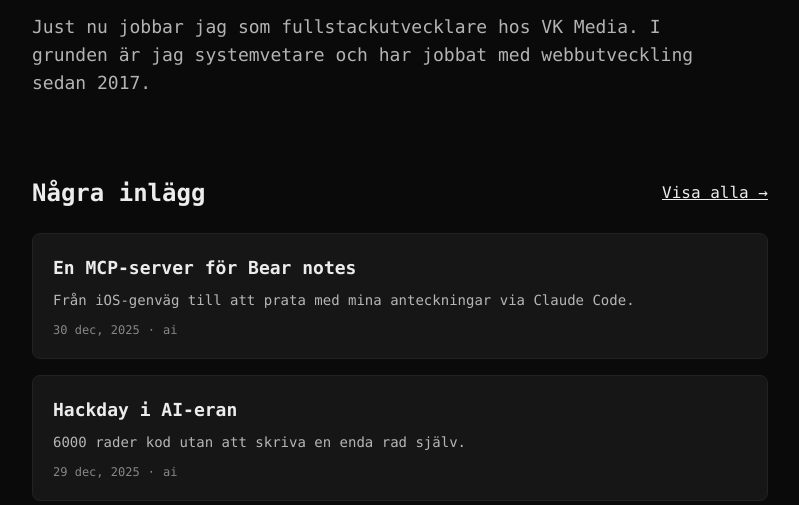
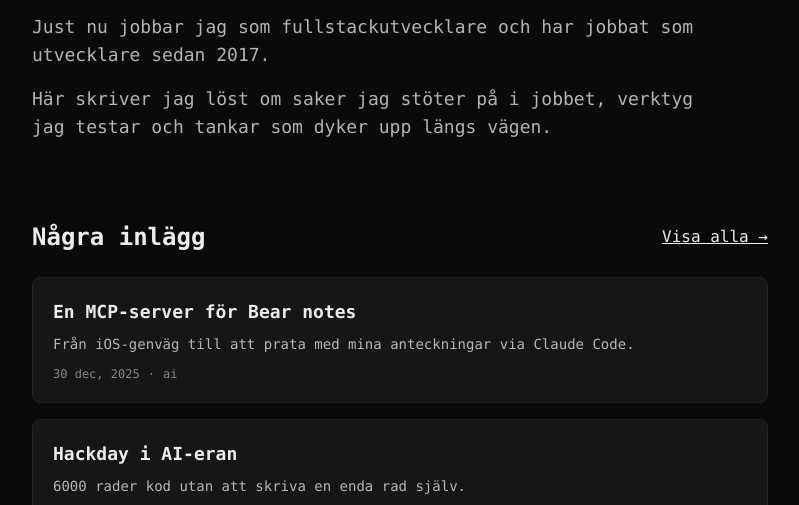
Before and after one commit to danielv14/personal-portfolio, an Astro site: page / in a window 1280 px wide. Shown: the part 288-793 px from the top of the page, without its empty margins (240-1039 px from the left). Built offline with nearby package versions, Linux system fonts and the light colour scheme; Astro itself is replaced by a stand-in of ours.

Commit message:
Ta bort arbetsgivare från introduktionstexten (#149)

```diff
--- a/src/pages/index.astro
+++ b/src/pages/index.astro
@@ -15,9 +15,10 @@ const latestPosts = allPosts
       Daniel här! Jag är en 30-nånting utvecklare som skriver högt och lågt om utveckling på denna sajt.
     </p>
     <p class="text-lg text-text-muted mt-4 max-w-2xl">
-      Just nu jobbar jag som fullstackutvecklare hos VK Media.
-      I grunden är jag systemvetare och har jobbat med
-      webbutveckling sedan 2017.
+      Just nu jobbar jag som fullstackutvecklare och har jobbat som utvecklare sedan 2017.
+    </p>
+    <p class="text-lg text-text-muted mt-4 max-w-2xl">
+      Här skriver jag löst om saker jag stöter på i jobbet, verktyg jag testar och tankar som dyker upp längs vägen.
     </p>
   </section>
 
```
